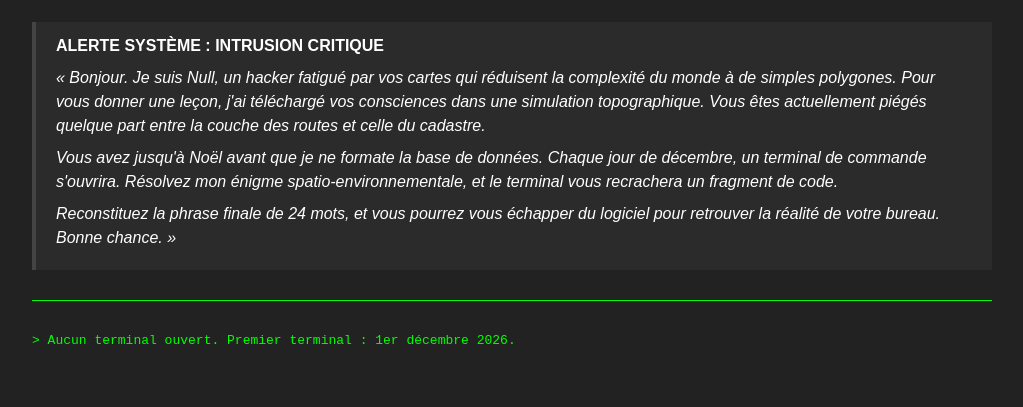
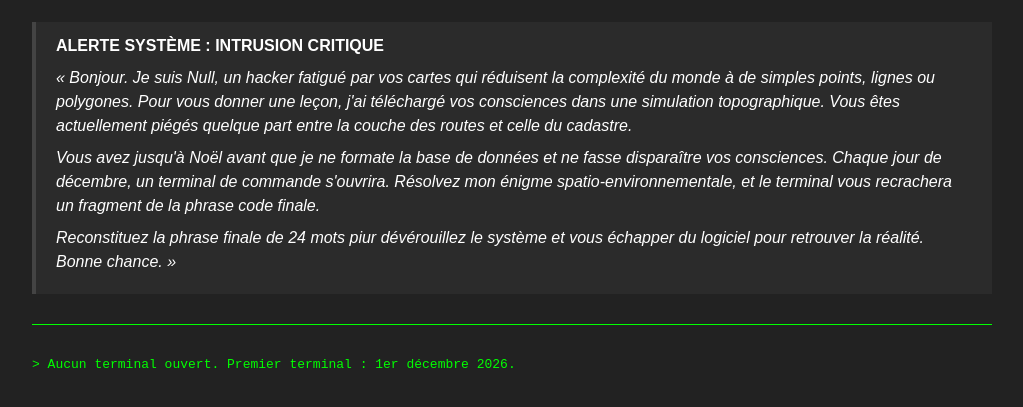
Before and after one commit to inucgeo/calendrier-2026, a plain HTML site: page index.html in a window 1280 px wide. Shown: the part 81-488 px from the top of the page, without its empty margins (128-1151 px from the left). Drawn offline with Linux system fonts and the light colour scheme; a web font is replaced by a local one.

Commit message:
Update index.html

```diff
--- a/index.html
+++ b/index.html
@@ -56,9 +56,9 @@
 
   <div class="alerte">
     <strong>ALERTE SYSTÈME : INTRUSION CRITIQUE</strong>
-    <p>« Bonjour. Je suis Null, un hacker fatigué par vos cartes qui réduisent la complexité du monde à de simples polygones. Pour vous donner une leçon, j'ai téléchargé vos consciences dans une simulation topographique. Vous êtes actuellement piégés quelque part entre la couche des routes et celle du cadastre.</p>
-    <p>Vous avez jusqu'à Noël avant que je ne formate la base de données. Chaque jour de décembre, un terminal de commande s'ouvrira. Résolvez mon énigme spatio-environnementale, et le terminal vous recrachera un fragment de code.</p>
-    <p>Reconstituez la phrase finale de 24 mots, et vous pourrez vous échapper du logiciel pour retrouver la réalité de votre bureau. Bonne chance. »</p>
+    <p>« Bonjour. Je suis Null, un hacker fatigué par vos cartes qui réduisent la complexité du monde à de simples points, lignes ou polygones. Pour vous donner une leçon, j'ai téléchargé vos consciences dans une simulation topographique. Vous êtes actuellement piégés quelque part entre la couche des routes et celle du cadastre.</p>
+    <p>Vous avez jusqu'à Noël avant que je ne formate la base de données et ne fasse disparaître vos consciences. Chaque jour de décembre, un terminal de commande s'ouvrira. Résolvez mon énigme spatio-environnementale, et le terminal vous recrachera un fragment de la phrase code finale.</p>
+    <p>Reconstituez la phrase finale de 24 mots piur dévérouillez le système et vous échapper du logiciel pour retrouver la réalité. Bonne chance. »</p>
   </div>
 
   <hr class="vert">
```
